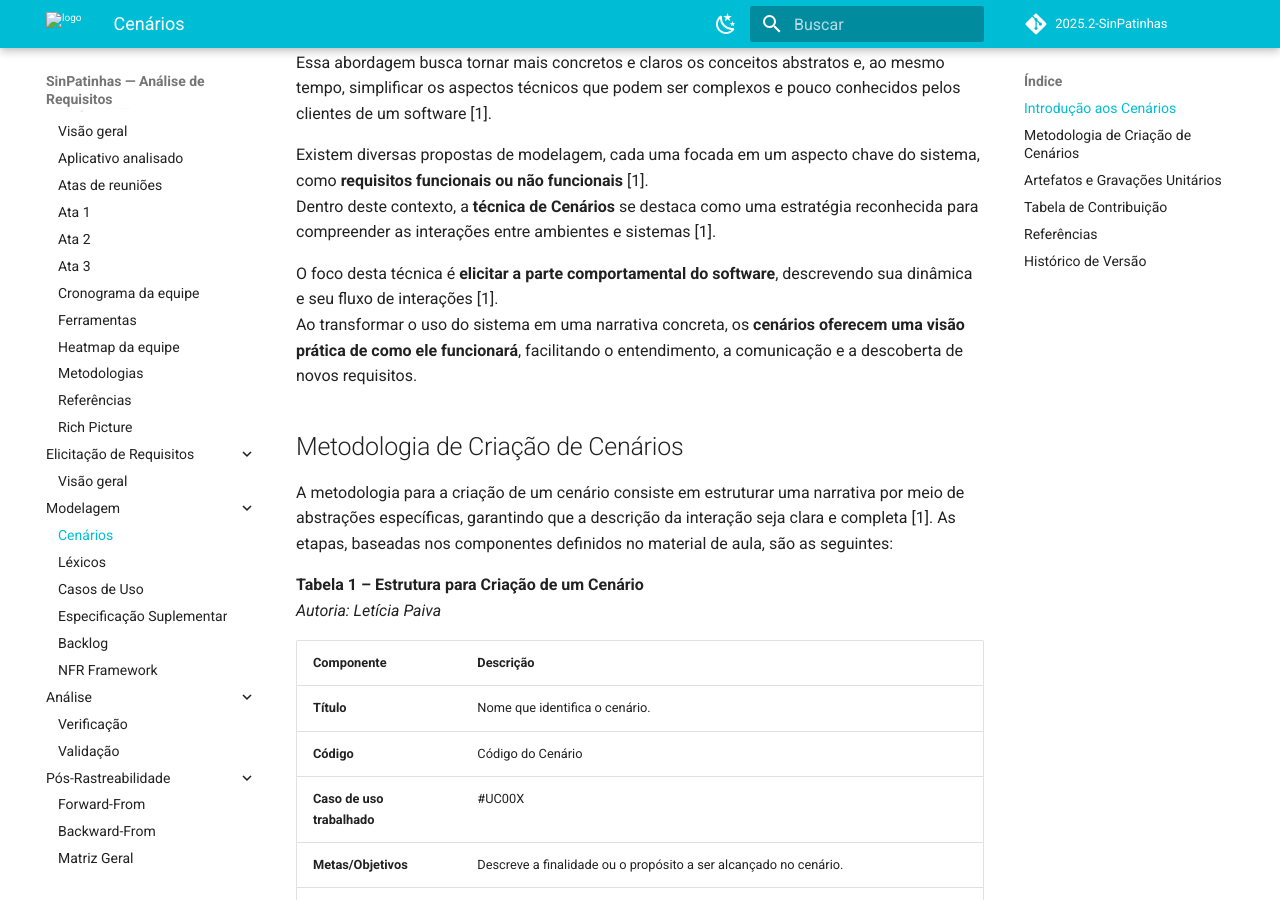
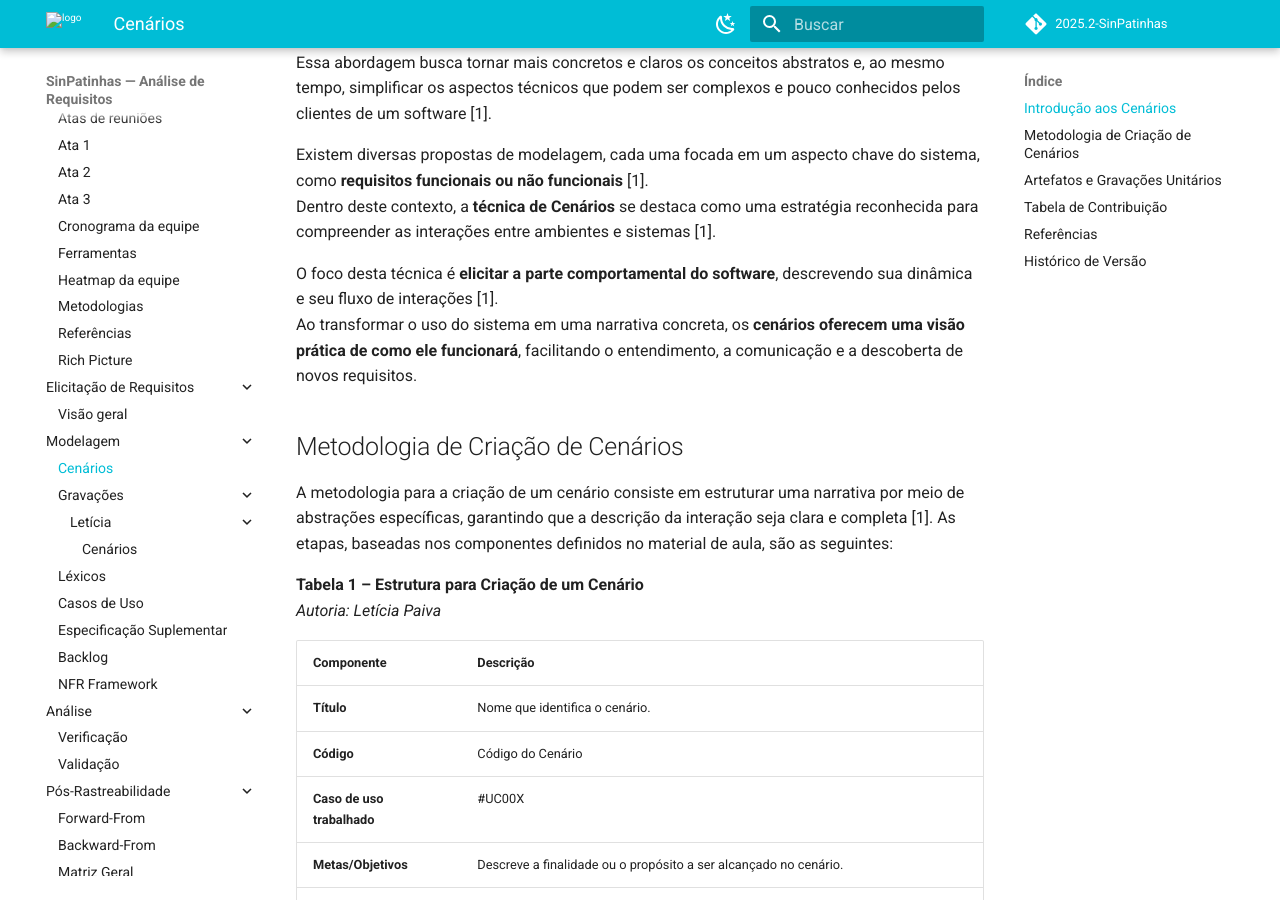
Before and after one commit to Requisitos-de-Software/2025.2-SinPatinhas, an MkDocs documentation site: the page built from docs/modelagem/cenarios.md, in a window 1280 px wide and 900 px high, scrolled down 375 px. Built offline with MkDocs 1.6.1 and Material for MkDocs 9.7.7, drawn with Linux system fonts in a browser that asks for light colours; comment, search, counter and statistics services are not loaded; some of the changed lines change nothing that is shown.

Commit message:
Ajuste de caminho

```diff
--- a/docs/modelagem/cenarios.md
+++ b/docs/modelagem/cenarios.md
@@ -54,11 +54,11 @@
   </tr>
   <tr>
     <td rowspan="2"><b>Letícia Paiva</b></td>
-    <td><a href="gravacoes/leticia/cenarios/">Cenário 01</a></td>
+    <td><a href="/modelagem/gravacoes/leticia/cenarios/">Cenário 01</a></td>
     <td>Sistema de Adoção - <a href="/elicitacao/tecnicas_elicitacao/requisitos_elicitados/"><b>RF030</b></a></td>
   </tr>
   <tr>
-    <td><a href="gravacoes/leticia/cenarios/">Cenário 02</a></td>
+    <td><a href="/modelagem/gravacoes/leticia/cenarios/">Cenário 02</a></td>
     <td>Alertas e Notificações Automáticas - <a href="/elicitacao/tecnicas_elicitacao/requisitos_elicitados/"><b>RF031</b></a></td>
   </tr>
   <tr>
--- a/mkdocs.yml
+++ b/mkdocs.yml
@@ -76,6 +76,9 @@
     - Visão geral: elicitacao/index.md
   - Modelagem:
     - Cenários: modelagem/cenarios.md
+    - Gravações:
+      - Letícia:
+        - Cenários: modelagem/gravacoes/leticia/cenarios.md
     - Léxicos: modelagem/lexicos.md
     - Casos de Uso: modelagem/casos_de_uso.md
     - Especificação Suplementar: modelagem/especificacao_suplementar.md
```
